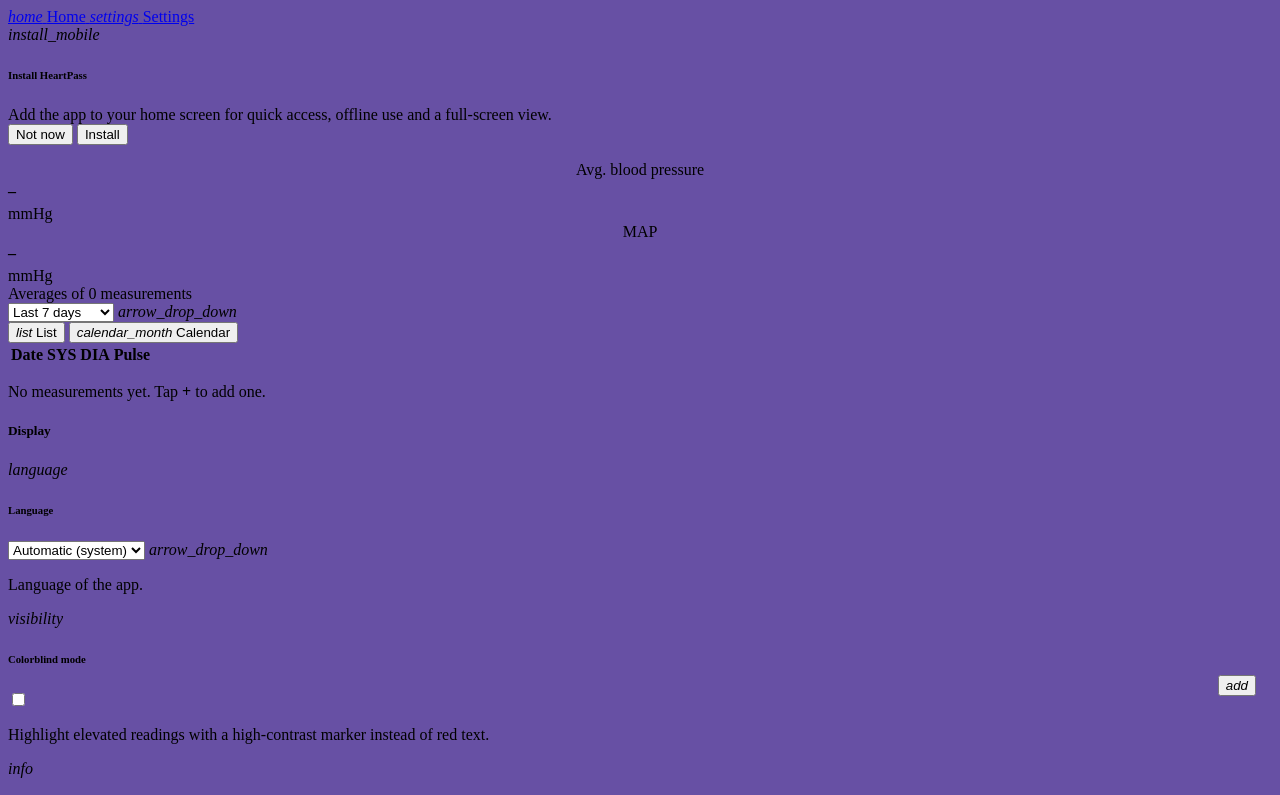
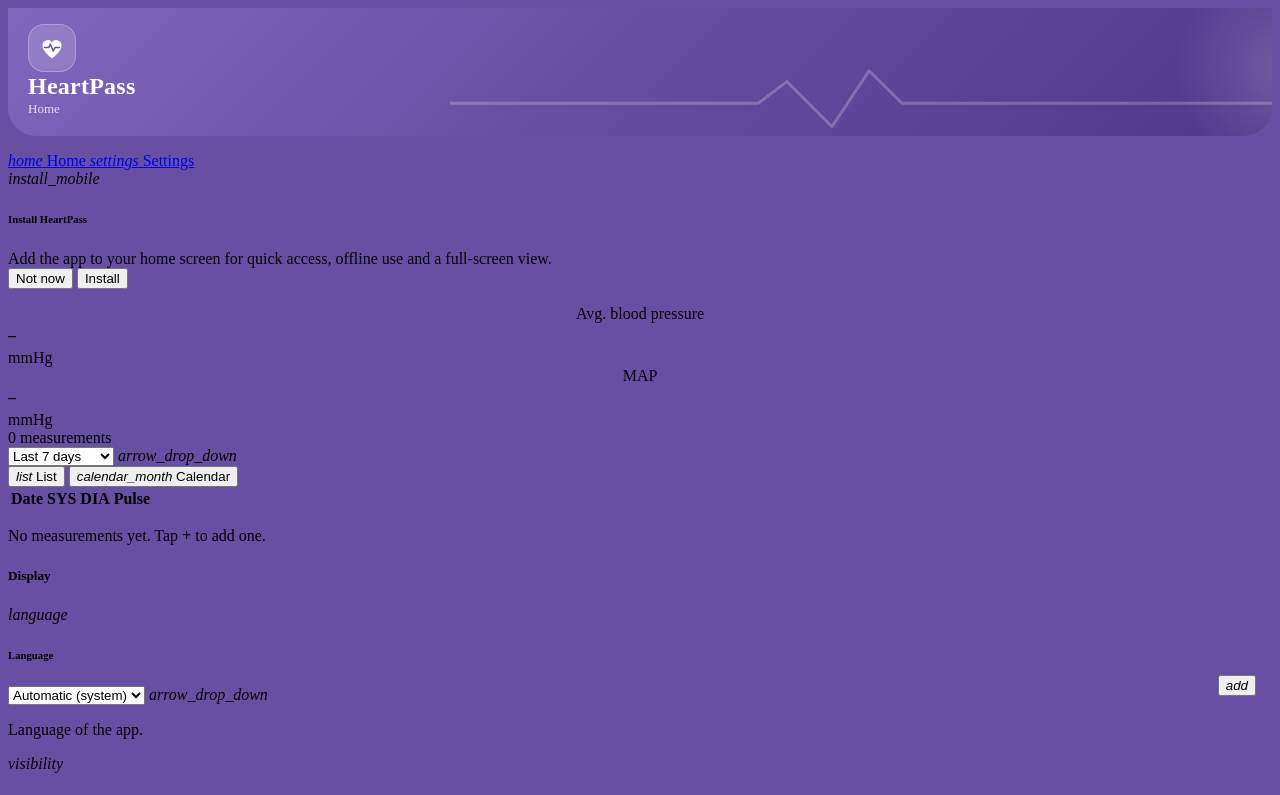
Before and after one commit to ernstkrom/bpPass, a website built with Vite: page index.html in a window 1280 px wide. Shown: the top 795 px of the page. Built offline with nearby package versions, Linux system fonts and the light colour scheme.

Commit message:
added new header

```diff
--- a/index.html
+++ b/index.html
@@ -55,12 +55,24 @@
         stroke-linejoin="round" />
     </svg>
   </div>
-  <!-- <header class="fixed primary">
-      <nav>
-        <i>favorite</i>
-        <h6 class="max">HeartPass</h6>
-      </nav>
-    </header> -->
+  <header id="app-header" class="fixed">
+    <svg class="header-wave" viewBox="0 0 400 80" preserveAspectRatio="none" aria-hidden="true">
+      <path d="M0 48h150l14-24 22 50 18-62 16 36h180" />
+    </svg>
+    <nav>
+      <div class="header-logo" aria-hidden="true">
+        <svg viewBox="0 0 512 512">
+          <path d="M256 400s-136-84-136-180a76 76 0 0 1 136-46 76 76 0 0 1 136 46c0 96-136 180-136 180z" fill="#fff" />
+          <path d="M150 250h60l24-48 40 96 24-48h64" fill="none" stroke="#6750a4" stroke-width="22"
+            stroke-linecap="round" stroke-linejoin="round" />
+        </svg>
+      </div>
+      <div class="max">
+        <h6 class="header-title">HeartPass</h6>
+        <div id="header-subtitle" class="header-subtitle" data-i18n="nav.home">Home</div>
+      </div>
+    </nav>
+  </header>
 
   <nav class="bottom">
     <a href="#home" data-page="home" class="active">
@@ -106,7 +118,7 @@
       </div>
       <!-- <div class="space"></div> -->
       <nav>
-        <div class="max small-text" id="avg-info"></div>
+        <div class="max" id="avg-info"></div>
         <div class="field border small suffix no-margin">
           <select id="avg-period" data-i18n-aria="period.label" aria-label="Averaging period">
             <option value="7d" data-i18n="period.7d">Last 7 days</option>
@@ -183,7 +195,6 @@
     </div>
 
     <div id="settings" class="page">
-      <div class="space"></div>
       <h5 data-i18n="settings.display">Display</h5>
       <article>
         <nav>
--- a/src/i18n.js
+++ b/src/i18n.js
@@ -16,7 +16,7 @@ const MESSAGES = {
     'period.6m': 'Last 6 months',
     'period.1y': 'Last year',
     'period.all': 'All time',
-    'avg.info': ({ n }) => plural(n, 'Average of {n} measurement', 'Averages of {n} measurements'),
+    'avg.info': ({ n }) => plural(n, '{n} measurement', '{n} measurements'),
     'avg.bp': 'Avg. blood pressure',
     'avg.map': 'MAP',
     'view.list': 'List',
@@ -125,7 +125,7 @@ const MESSAGES = {
     'period.6m': 'Letzte 6 Monate',
     'period.1y': 'Letztes Jahr',
     'period.all': 'Gesamter Zeitraum',
-    'avg.info': ({ n }) => plural(n, 'Durchschnitt aus {n} Messung', 'Durchschnitt aus {n} Messungen'),
+    'avg.info': ({ n }) => plural(n, '{n} Messung', '{n} Messungen'),
     'avg.bp': 'Ø Blutdruck',
     'avg.map': 'MAD',
     'view.list': 'Liste',
--- a/src/main.js
+++ b/src/main.js
@@ -46,7 +46,21 @@ function showPage(name) {
   document.querySelectorAll('main > .page').forEach((p) => p.classList.toggle('active', p.id === name));
   document.querySelectorAll('nav.bottom a').forEach((a) => a.classList.toggle('active', a.dataset.page === name));
   $('#add-btn').hidden = name !== 'home';
+  const subtitle = $('#header-subtitle');
+  subtitle.dataset.i18n = `nav.${name}`;
+  subtitle.textContent = t(subtitle.dataset.i18n);
+  window.scrollTo(0, 0);
 }
+
+// Compact, elevated header once the content scrolls underneath it (Material 3 top app bar).
+// Collapsing shortens the page, so expand only back at the very top to avoid toggling back and forth.
+const header = $('#app-header');
+const onScroll = () => {
+  if (window.scrollY > 40) header.classList.add('scrolled');
+  else if (window.scrollY <= 0) header.classList.remove('scrolled');
+};
+window.addEventListener('scroll', onScroll, { passive: true });
+onScroll();
 
 window.addEventListener('hashchange', () => showPage(location.hash.slice(1)));
 showPage(location.hash.slice(1));
--- a/src/style.css
+++ b/src/style.css
@@ -196,3 +196,125 @@ tr.editable:focus-visible {
 button.link.error-text {
   color: var(--error) !important;
 }
+
+/* --- App header ---------------------------------------------------------- */
+
+/* The URL hash matches the page's id, so the browser scrolls to it and hides the header. A margin
+   taller than the viewport makes that scroll target the top of the document instead. */
+main > .page {
+  scroll-margin-top: 100vh;
+}
+
+#app-header {
+  position: sticky;
+  overflow: hidden;
+  min-block-size: 0;
+  padding: calc(env(safe-area-inset-top) + 1rem) 1.25rem 1.25rem;
+  margin-block-end: 1rem;
+  color: #fff;
+  background: linear-gradient(135deg, #7f67be 0%, #6750a4 45%, #4f378b 100%);
+  border-radius: 0 0 1.75rem 1.75rem;
+  box-shadow: 0 0 0 transparent;
+  transition:
+    padding 0.25s ease,
+    border-radius 0.25s ease,
+    box-shadow 0.25s ease;
+}
+
+/* Soft glow in the corner for depth. */
+#app-header::before {
+  content: '';
+  position: absolute;
+  inset: -40% -10% auto auto;
+  inline-size: 14rem;
+  block-size: 14rem;
+  border-radius: 50%;
+  background: radial-gradient(circle, rgb(255 255 255 / 0.18), transparent 70%);
+  pointer-events: none;
+}
+
+#app-header > nav {
+  position: relative;
+  gap: 0.875rem;
+}
+
+.header-wave {
+  position: absolute;
+  inset: auto 0 0.25rem 35%;
+  inline-size: 65%;
+  block-size: 4.5rem;
+  pointer-events: none;
+  transition: opacity 0.25s ease;
+}
+
+.header-wave path {
+  fill: none;
+  stroke: rgb(255 255 255 / 0.22);
+  stroke-width: 3;
+  stroke-linecap: round;
+  stroke-linejoin: round;
+  vector-effect: non-scaling-stroke;
+}
+
+.header-logo {
+  display: grid;
+  place-items: center;
+  inline-size: 3rem;
+  block-size: 3rem;
+  flex: none;
+  border-radius: 1rem;
+  background: rgb(255 255 255 / 0.16);
+  box-shadow: inset 0 0 0 1px rgb(255 255 255 / 0.25);
+  transition:
+    inline-size 0.25s ease,
+    block-size 0.25s ease,
+    border-radius 0.25s ease;
+}
+
+.header-logo svg {
+  inline-size: 75%;
+  block-size: 75%;
+}
+
+.header-title {
+  margin: 0;
+  font-size: 1.5rem;
+  font-weight: 600;
+  letter-spacing: 0.01em;
+  line-height: 1.2;
+  transition: font-size 0.25s ease;
+}
+
+.header-subtitle {
+  font-size: 0.8125rem;
+  line-height: 1.2;
+  opacity: 0.8;
+  transition: opacity 0.25s ease;
+}
+
+#app-header.scrolled {
+  padding-block: calc(env(safe-area-inset-top) + 0.5rem) 0.5rem;
+  border-radius: 0 0 1rem 1rem;
+  box-shadow: 0 4px 16px rgb(79 55 139 / 0.35);
+}
+
+#app-header.scrolled .header-logo {
+  inline-size: 2.25rem;
+  block-size: 2.25rem;
+  border-radius: 0.75rem;
+}
+
+#app-header.scrolled .header-title {
+  font-size: 1.125rem;
+}
+
+#app-header.scrolled .header-wave {
+  opacity: 0;
+}
+
+@media (prefers-reduced-motion: reduce) {
+  #app-header,
+  #app-header * {
+    transition: none;
+  }
+}
```
